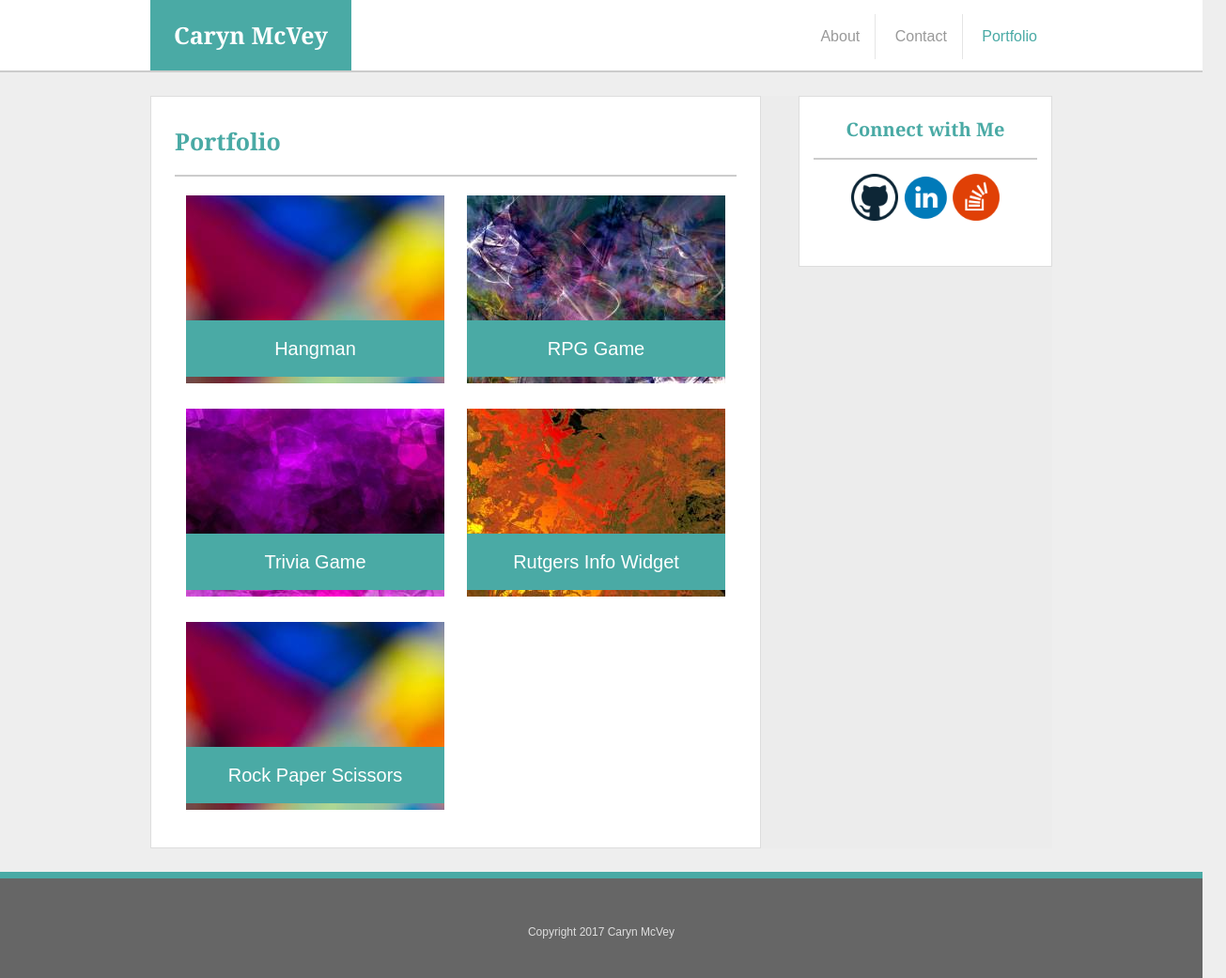
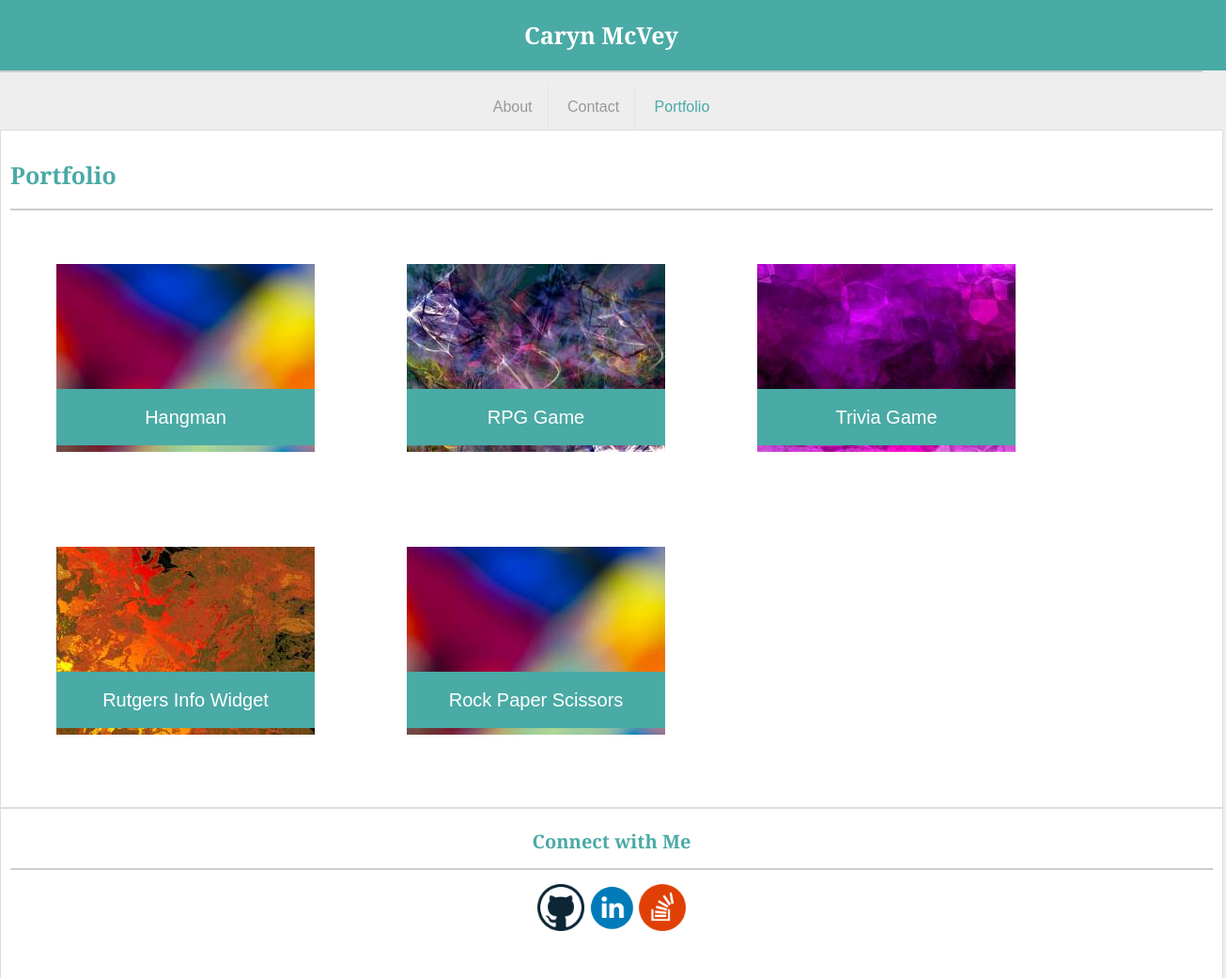
Before and after one commit to cmcvey/Responsive-Portfolio, a plain HTML site: page portfolio.html in a window 1280 px wide. Shown: the top 1041 px of the page at 94% size, 1305 px wide, since content can reach past the window. Drawn offline with Linux system fonts and the light colour scheme.

Commit message:
added tablet responsive styles

```diff
--- a/assets/css/style.css
+++ b/assets/css/style.css
@@ -192,7 +192,7 @@ footer {
 	bottom: 10px;
 }
 
-@media (max-width: 576px) {
+@media (max-width: 640px) {
 	.wrapper, body, footer, section, section article, section aside, section aside h3 {
 		width: 100%;
 		margin: 0px;
@@ -210,11 +210,33 @@ footer {
 		padding-left:10px;
 		padding-right:10px;
 	}
+	.portfolio-item {
+	    margin: 12px 44px;
+	}
 }
 
 @media (min-width: 768px) {
-
- }
+.wrapper, body, footer, section, section article, section aside, section aside h3 {
+		width: 100%;
+		margin: 0px;
+		padding-left: 0px;
+	}
+	header h1, nav {
+		margin: 0px;
+		padding-left: 0px;
+		width: 100%;
+		text-align: center;
+	}
+	section article, section aside {
+		clear:both;
+		float:none;
+		padding-left:10px;
+		padding-right:10px;
+	}
+	.portfolio-item {
+		margin: 49px;
+	}
+}
 
 @media (min-width: 992px) {
 
--- a/portfolio.html
+++ b/portfolio.html
@@ -47,6 +47,7 @@
 			<img src="assets/images/abstract5.jpg">
 			<h4>Rock Paper Scissors</h4>
 		</div>
+		<div class="clear"></div>
 		</article>
 
 		<aside>
```
